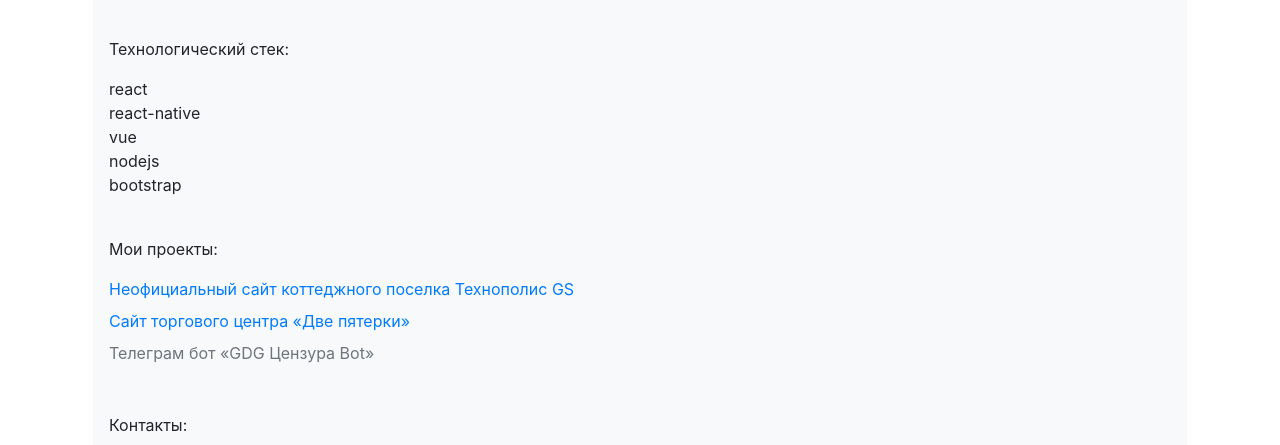
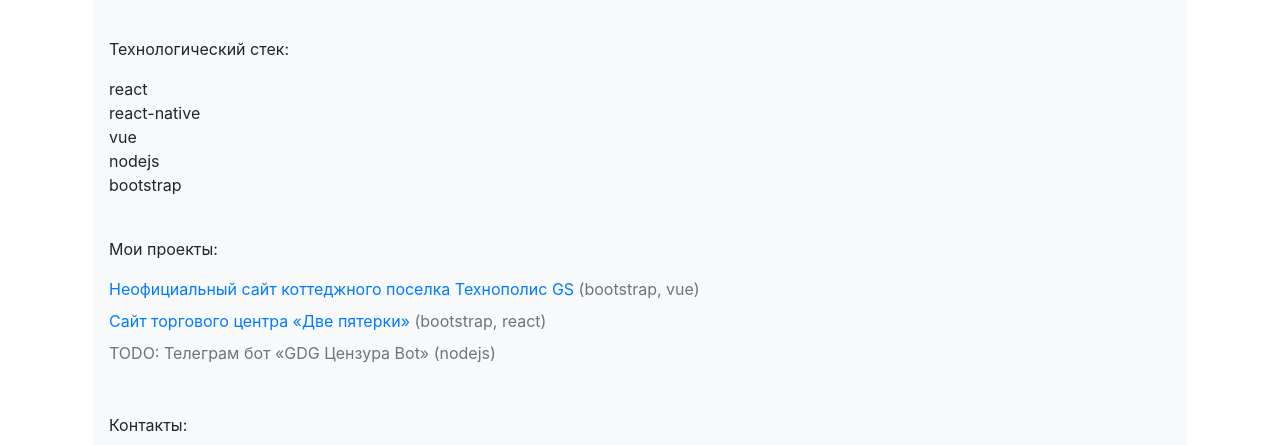
Before and after one commit to VadimCpp/vadimcpp.ru, a website: page index.html in a window 1280 px wide. Shown: the part 355-800 px from the top of the page. Drawn offline with nearby package versions, Linux system fonts and the light colour scheme.

Commit message:
Update portfolio

```diff
--- a/index.html
+++ b/index.html
@@ -48,9 +48,16 @@
       </p>
       <p class="pt-4">Мои проекты:
         <ul class="pl-0 list-unstyled">
-          <li class="pb-2"><a href="gsgusev.html">Неофициальный сайт коттеджного поселка Технополис GS</a></li>
-          <li class="pb-2"><a href="gorkogo55.html">Сайт торгового центра «Две пятерки»</a></li>
-          <li class="pb-2"><span class="text-secondary">Телеграм бот «GDG Цензура Bot»</span></li>
+          <li class="pb-2">
+            <a href="gsgusev.html">Неофициальный сайт коттеджного поселка Технополис GS</a>
+            <span class="text-secondary">(bootstrap, vue)</span>
+          </li>
+          <li class="pb-2">
+            <a href="gorkogo55.html">Сайт торгового центра «Две пятерки»</a>
+            <span class="text-secondary">(bootstrap, react)</span>
+          </li>
+          <li class="pb-2">
+            <span class="text-secondary">TODO: Телеграм бот «GDG Цензура Bot» (nodejs)</span></li>
         </ul>
       </p>
 
```
